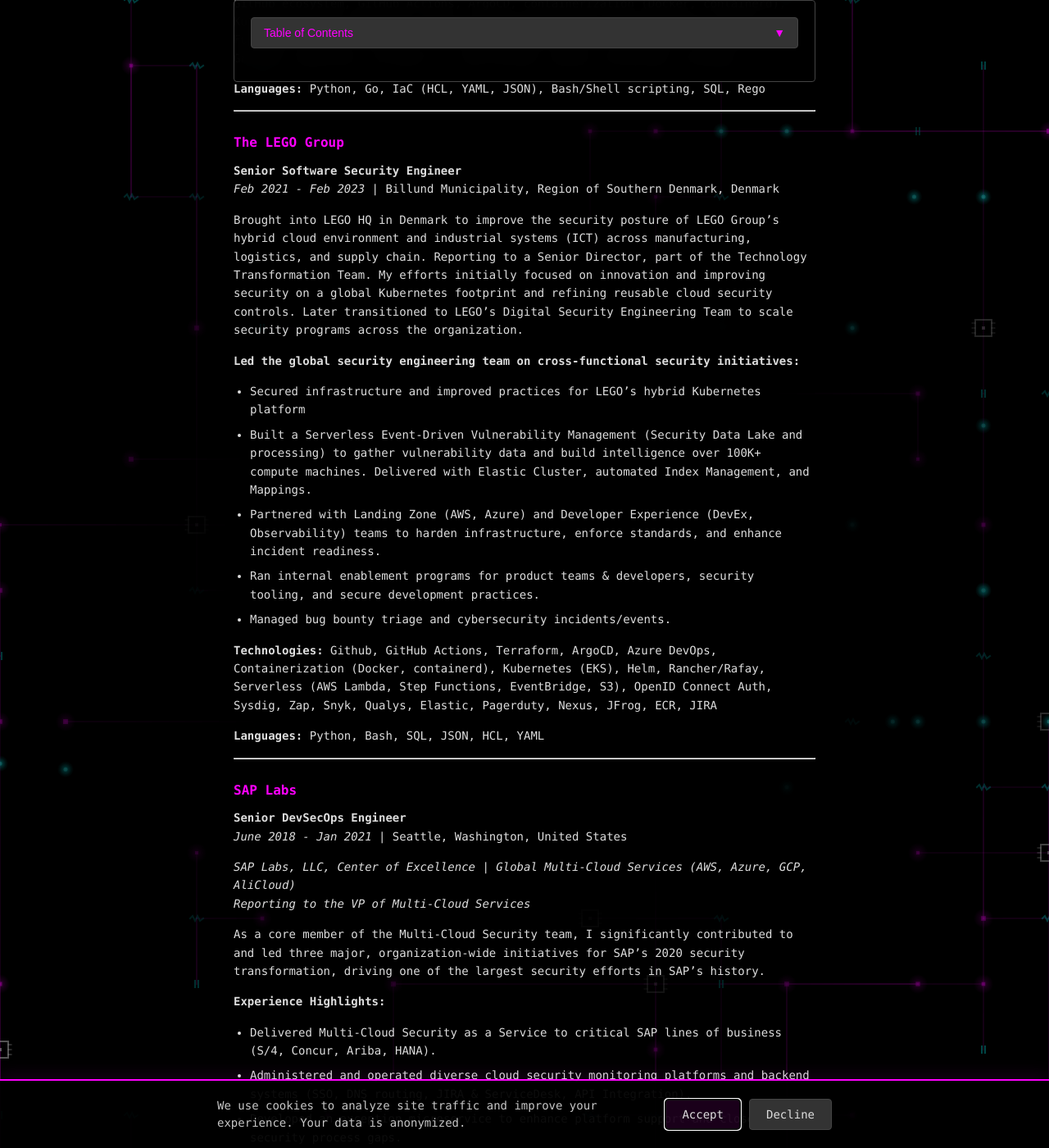
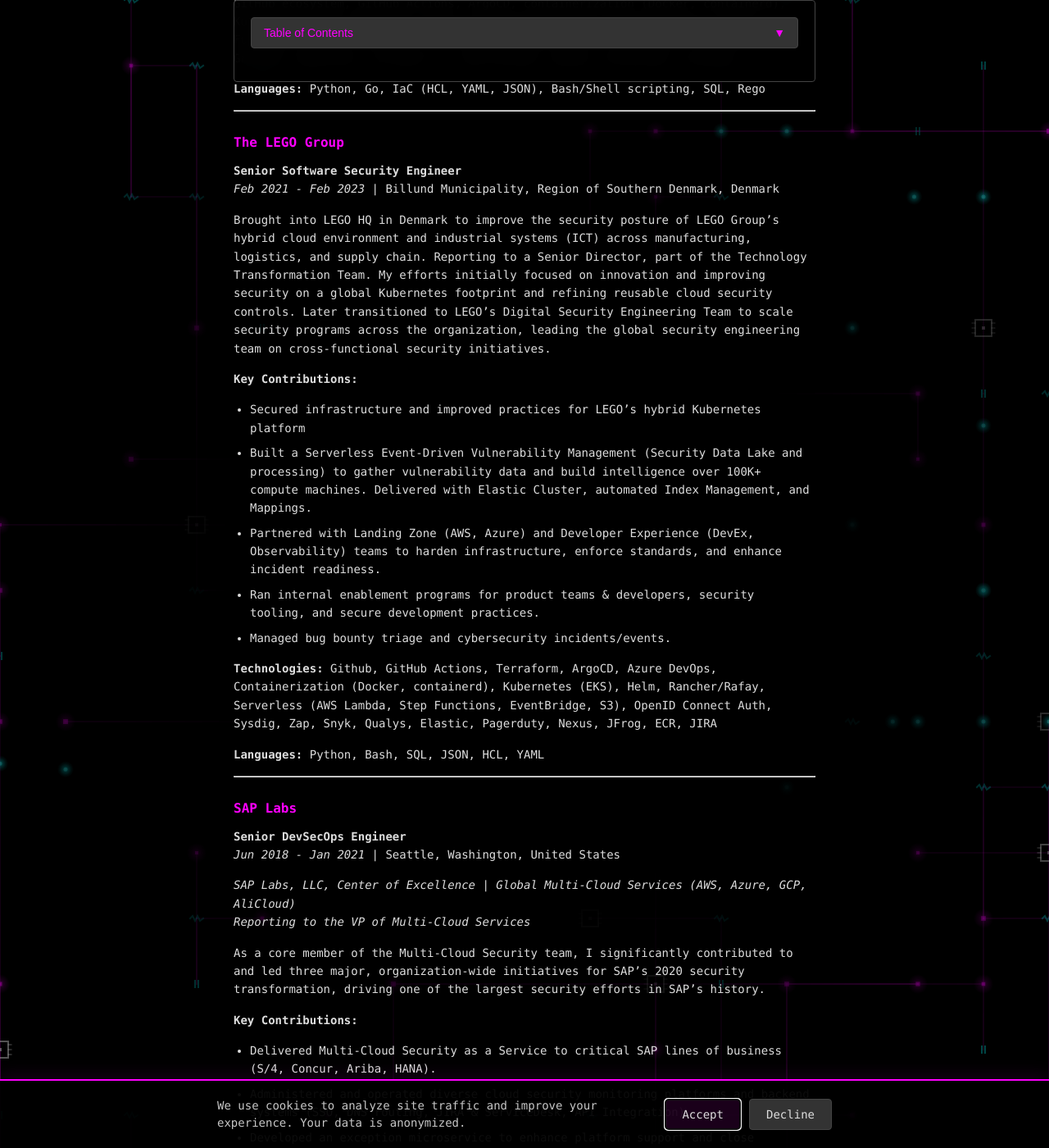
Before and after one commit to tpbansal/thinkingcow, a Jekyll site: the page built from docs/herd/profile_1.md, in a window 1280 px wide and 1400 px high, scrolled down 1655 px. Shown: the whole window at 82% size. Built offline with Jekyll 4.4.1, drawn with Linux system fonts in a browser that asks for light colours; some of the changed text lies outside the part shown.

Commit message:
formatting updates

```diff
--- a/docs/herd/profile_1.md
+++ b/docs/herd/profile_1.md
@@ -61,7 +61,7 @@
 
 ### Nebius
 **Senior Software Security Engineer - Product/s**<br>
-*June 2026 - Current* | Amsterdam, North Holland, Netherlands
+*Jun 2026 - Current* | Amsterdam, North Holland, Netherlands
 
 ---
 
@@ -91,9 +91,9 @@
 **Senior Software Security Engineer**<br>
 *Feb 2021 - Feb 2023* | Billund Municipality, Region of Southern Denmark, Denmark
 
-Brought into LEGO HQ in Denmark to improve the security posture of LEGO Group's hybrid cloud environment and industrial systems (ICT) across manufacturing, logistics, and supply chain. Reporting to a Senior Director, part of the Technology Transformation Team. My efforts initially focused on innovation and improving security on a global Kubernetes footprint and refining reusable cloud security controls. Later transitioned to LEGO's Digital Security Engineering Team to scale security programs across the organization.
+Brought into LEGO HQ in Denmark to improve the security posture of LEGO Group's hybrid cloud environment and industrial systems (ICT) across manufacturing, logistics, and supply chain. Reporting to a Senior Director, part of the Technology Transformation Team. My efforts initially focused on innovation and improving security on a global Kubernetes footprint and refining reusable cloud security controls. Later transitioned to LEGO's Digital Security Engineering Team to scale security programs across the organization, leading the global security engineering team on cross-functional security initiatives.
 
-**Led the global security engineering team on cross-functional security initiatives:**
+**Key Contributions:**
 - Secured infrastructure and improved practices for LEGO's hybrid Kubernetes platform
 - Built a Serverless Event-Driven Vulnerability Management (Security Data Lake and processing) to gather vulnerability data and build intelligence over 100K+ compute machines. Delivered with Elastic Cluster, automated Index Management, and Mappings.
 - Partnered with Landing Zone (AWS, Azure) and Developer Experience (DevEx, Observability) teams to harden infrastructure, enforce standards, and enhance incident readiness.
@@ -108,14 +108,14 @@
 
 ### SAP Labs
 **Senior DevSecOps Engineer**<br>
-*June 2018 - Jan 2021* | Seattle, Washington, United States
+*Jun 2018 - Jan 2021* | Seattle, Washington, United States
 
 *SAP Labs, LLC, Center of Excellence | Global Multi-Cloud Services (AWS, Azure, GCP, AliCloud)*<br>
 *Reporting to the VP of Multi-Cloud Services*
 
 As a core member of the Multi-Cloud Security team, I significantly contributed to and led three major, organization-wide initiatives for SAP's 2020 security transformation, driving one of the largest security efforts in SAP's history.
 
-**Experience Highlights:**
+**Key Contributions:**
 - Delivered Multi-Cloud Security as a Service to critical SAP lines of business (S/4, Concur, Ariba, HANA).
 - Administered and operated diverse cloud security monitoring platforms and backend systems (SSO, DNS routing, JIRA & ServiceDesk, API Integration).
 - Developed an exception microservice to enhance platform support and close security process gaps.
@@ -123,9 +123,9 @@
 - Led Threat Intelligence efforts, collecting operational intelligence on 7.2+ Million cloud assets against known threats.
 - Collaborated with SAP NS2 on endpoint protection and external security agencies on a needs basis.
 
-**Technologies & Tools:** Python, R, Shell Scripting, SQL, Ruby, JSON, YAML, HCL, Git/Github, Jenkins/Azure DevOps, AWS, Azure, GCP, Alibaba Cloud, JIRA, Cloudhealth, Docker, Kubernetes (GKE, EKS), Chef Inspec, Terraform, Splunk/ELK, Pagerduty, PrismaCloud, Twistlock, Dome9
+**Technologies:** Python, R, Shell Scripting, SQL, Ruby, JSON, YAML, HCL, Git/Github, Jenkins/Azure DevOps, AWS, Azure, GCP, Alibaba Cloud, JIRA, Cloudhealth, Docker, Kubernetes (GKE, EKS), Chef Inspec, Terraform, Splunk/ELK, Pagerduty, PrismaCloud, Twistlock, Dome9
 
----<br>
+---
 
 #### DevSecOps Engineer<br>
 *Aug 2018 - Jan 2020* | Seattle, Washington, United States
@@ -138,25 +138,26 @@
 - **Managed Cloud Security Monitoring Platform (SaaS):** Engineered and deployed a mature Cloud Security monitoring platform, providing automated asset inventory for over 5 million cloud resources, continuous security compliance reporting (SOC II, PCI, FedRamp, NIST), remediation knowledge, and investigation features for 15,000+ stakeholders.
 - **Designed DevSecOps APIs:** Developed APIs to support an end-to-end (E2E) DevSecOps approach across public clouds, including Google Cloud, Microsoft Azure, and AWS.
 
-**Technologies & Tools:** Python, R, Shell Scripting, SQL, Ruby, JSON, YAML, HCL, Git, Github CI, AWS, Azure, GCP, Alibaba Cloud, JIRA, RightScale, Docker, Terraform, Splunk/ELK, Pagerduty, PrismaCloud (Evident.io + Redlock+), Twistlock, Dome9
+**Technologies:** Python, R, Shell Scripting, SQL, Ruby, JSON, YAML, HCL, Git, Github CI, AWS, Azure, GCP, Alibaba Cloud, JIRA, RightScale, Docker, Terraform, Splunk/ELK, Pagerduty, PrismaCloud (Evident.io + Redlock+), Twistlock, Dome9
 
----<br>
+---
 
 #### Cybersecurity and Privacy Engineer (SAP Concur)<br>
 *Jun 2017 - Jul 2018* | Bellevue, Washington, United States
 
-Started as an SAP iXP Intern. Continued as a co-op student employee at the SAP Concur HQ. A late-stage B2B high-growth startup (previously Concur) for Travel & Expense management.
+Started as an SAP iXP Intern. Continued as a co-op student employee at the SAP Concur HQ. A late-stage B2B high-growth startup (previously Concur) for Travel & Expense management, running a hybrid infrastructure (AWS + DC).
 
-**Work Overview (Hybrid Infra - AWS + DC):**
+**Key Contributions:**
 - Compliance engineering: Common Security Control Framework for Security Compliance (ISO 20K, ISO 27K, FISMA, SOCI, SOC II & PCI)
 - Built applications for security engineering (Lambda functions, MS SQL database, Python), Integrations with Splunk
 - Threat Model Development; Network & Log Analysis via Splunk
 - Built applications on Vulnerability Management platform use case for Security Operations Team and Risk Management (Market Technologies: Splunk, Rapid7 Nexpose, Nessus)
 
 ---
+
 ### Startup
 **Data Analyst**<br>
-*July 2014 - June 2016* | Remote
+*Jul 2014 - Jun 2016* | Remote
 
 Joined a boutique startup providing web and data solutions to SMB markets
 
@@ -166,7 +167,7 @@
 
 ### University of Washington
 **Master of Science - Information Management**<br>
-*August 2016 - June 2018* | Seattle, Washington<br>
+*Aug 2016 - Jun 2018* | Seattle, Washington<br>
 **Specializations:** Data Science, Cybersecurity, Business Intelligence
 
 ---
@@ -174,31 +175,32 @@
 ## Certifications & Licenses
 
 ### CKS: Certified Kubernetes Security Specialist
-**The Linux Foundation** | *Issued Aug 2025* | [View Badge](https://www.credly.com/badges/85b67050-2349-4d95-9d61-ed3da3ca1c21) |
+**The Linux Foundation** | *Issued Aug 2025* | [View Badge](https://www.credly.com/badges/85b67050-2349-4d95-9d61-ed3da3ca1c21)<br>
 **Skills:** Security, Distributed Systems, Open-Source Software, Application Security
 
 ### Certificate of Cloud Security Knowledge (CCSK)
-**Cloud Security Alliance** | *Issued Apr 2022* | [View Badge](https://www.credly.com/badges/2b1fe3ca-71b9-48af-89ba-ffef7a2f7453) |
- **Skills:** Open-Source Software, Security, Identity and Access Management (IAM), Distributed Systems, Cybersecurity
+**Cloud Security Alliance** | *Issued Apr 2022* | [View Badge](https://www.credly.com/badges/2b1fe3ca-71b9-48af-89ba-ffef7a2f7453)<br>
+**Skills:** Open-Source Software, Security, Identity and Access Management (IAM), Distributed Systems, Cybersecurity
 
 ### CKA: Certified Kubernetes Administrator
-**The Linux Foundation** | *Issued Jan 2022* | [View Badge](https://www.credly.com/badges/5d17795f-8274-41c4-8149-a47bb8907afe) |
+**The Linux Foundation** | *Issued Jan 2022* | [View Badge](https://www.credly.com/badges/5d17795f-8274-41c4-8149-a47bb8907afe)<br>
 **Skills:** Linux, Open-Source Software, Kubernetes, Distributed Systems, DevOps
 
 ### Code Source Control and Git
-**QA North America** | *Issued Apr 2020* | [View Badge](https://www.credential.net/f41a1b77-a328-4b05-89fd-55e75b5ead1b#acc.vfMK69XQ) |
+**QA North America** | *Issued Apr 2020* | [View Badge](https://www.credential.net/f41a1b77-a328-4b05-89fd-55e75b5ead1b#acc.vfMK69XQ)<br>
 **Skills:** Security Operations, Open-Source Software, Data Science, Distributed Systems, DevOps, Software Development
 
 ### Oracle Certified Associate, Database 11g Administrator
-**Oracle** | *Issued Sep 2015* | [View Badge](https://www.credly.com/badges/77658dfb-69c7-4334-8ac2-8c04d508bbe1) |
+**Oracle** | *Issued Sep 2015* | [View Badge](https://www.credly.com/badges/77658dfb-69c7-4334-8ac2-8c04d508bbe1)<br>
 **Skills:** Microsoft SQL Server, Databases, PL/SQL, SQL
 
 ### Big Data Hadoop Foundations
-**IBM** | *Issued Aug 2015* | [View Badge](https://www.credly.com/badges/f569e5da-c683-4f67-b808-829b11e0cc92) |
+**IBM** | *Issued Aug 2015* | [View Badge](https://www.credly.com/badges/f569e5da-c683-4f67-b808-829b11e0cc92)<br>
 **Skills:** Data Science, Machine Learning, Databases, Distributed Systems
 
 ### Microsoft Certified Specialist: Programming in HTML5 with JavaScript and CSS3
-**Microsoft** | *Issued Apr 2013* | [View Badge](https://www.credly.com/badges/d8498e65-c39d-41b3-ae67-f38a6e734bcd) | Skills: Application Developer, Data Security, JavaScript, HTML5, Object-based Programming
+**Microsoft** | *Issued Apr 2013* | [View Badge](https://www.credly.com/badges/d8498e65-c39d-41b3-ae67-f38a6e734bcd)<br>
+**Skills:** Application Developer, Data Security, JavaScript, HTML5, Object-based Programming
 
 ---
 
@@ -324,7 +326,6 @@
 **Skills:** Team Leadership, Distributed Systems, Communication, DevOps, Infrastructure as Code (IaC), Network Security, Security, Engineering Management, Python, Leadership, Problem Solving, Cybersecurity, Cross-functional Team Leadership, Security Operations
 
 ---
----
 
 ## Academic & Research Projects
 
@@ -372,7 +373,6 @@
 **Skills:** Statistics, Communication, Research, Statistical Data Analysis
 
 ---
----
 
 ## Professional Training & Courses
 
@@ -382,7 +382,6 @@
 - **ICS/OT Threat Detection** | Paralus LLC, The LEGO Group
 - **Intermediate API Development - Pluralsight Live** | The LEGO Group
 
----
 ---
 
 ## University Coursework
@@ -404,7 +403,6 @@
 - Internship - Coop (IMT 590)
 
 ---
----
 
 ## Research Interests
 
@@ -413,7 +411,6 @@
 - Open source software
 - Privacy & Democracy preserving technologies
 
----
 ---
 
 ## Personal Interests
```
